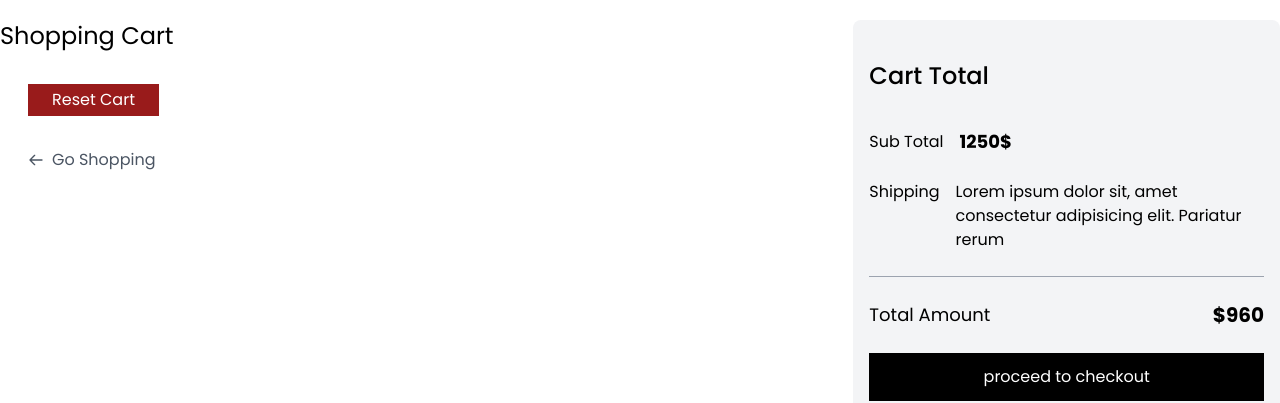
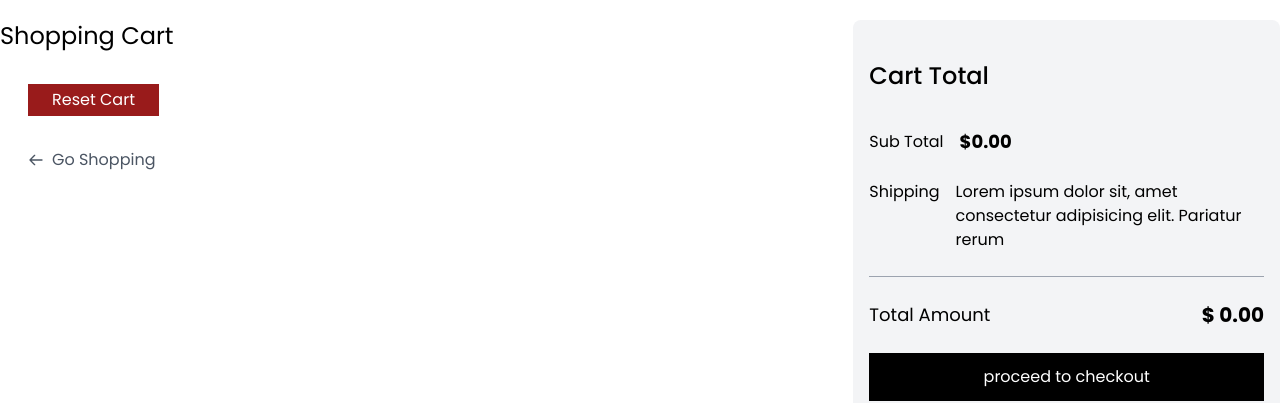
Before and after one commit to tanvir35web/e-shopping, a React (Vite) app: page /cart in a window 1280 px wide. Shown: the part 1100-1503 px from the top of the page. Built offline with nearby package versions, Linux system fonts and the light colour scheme.

Commit message:
product price and payment calculation done

```diff
--- a/src/components/cartItem.jsx
+++ b/src/components/cartItem.jsx
@@ -26,7 +26,7 @@ const CartItem = () => {
                 {productData.map((item) => (
                     <div
                         key={item._id}
-                        className="flex items-center justify-between gap-6 mt-6"
+                        className="flex items-center justify-between gap-6 mt-6 bg-gray-100 rounded-lg p-2"
                     >
                         <div className="flex items-center gap-2">
                             <MdOutlineClose
@@ -37,7 +37,7 @@ const CartItem = () => {
                                 className="text-xl text-gray-600 hover:text-red-600 cursor-pointer duration-300"
                             />
                             <img
-                                className="w-32 h-32 object-cover"
+                                className="w-36 h-36 object-cover rounded-lg"
                                 src={item.image}
                                 alt="product image"
                             />
--- a/src/pages/Cart.jsx
+++ b/src/pages/Cart.jsx
@@ -1,12 +1,18 @@
-import React from "react";
+import React, { useEffect, useState } from "react";
 import { useSelector } from "react-redux";
-import { cartImg } from "../assets";
 import CartItem from "../components/cartItem";
 
 const Cart = () => {
     const productData = useSelector((item) => item.shopping.productData);
-    console.log(productData);
-
+    const [totalAmount, setTotalAmount] = useState("");
+    useEffect(() => {
+        let price = 0;
+        productData.map((item) => {
+            price += item.price * item.quantity;
+            return price;
+        });
+        setTotalAmount(price.toFixed(2));
+    }, [productData]);
     return (
         <div>
             <img
@@ -21,21 +27,23 @@ const Cart = () => {
                     <div className="flex flex-col border-b-[1px] gap-6 border-b-gray-400 pb-6">
                         <h2 className="text-2xl font-medium">Cart Total</h2>
                         <p className="flex items-center gap-4 mt-3 text-base">
-                            Sub Total{" "}
-                            <span className="font-bold text-lg"> 1250$ </span>
+                            Sub Total
+                            <span className="font-bold text-lg">
+                                ${totalAmount}
+                            </span>
                         </p>
                         <p className="flex items-start gap-4 text-base">
-                            Shipping{" "}
+                            Shipping
                             <span className="">
-                                {" "}
+
                                 Lorem ipsum dolor sit, amet consectetur
                                 adipisicing elit. Pariatur rerum
                             </span>
                         </p>
                     </div>
                     <p className="flex justify-between mt-6  text-lg">
-                        Total Amount{" "}
-                        <span className="font-bold text-xl"> $960 </span>
+                        Total Amount
+                    <span className="font-bold text-xl"> $ {totalAmount} </span>
                     </p>
                     <button className="bg-black text-white text-base w-full py-3 mt-6 hover:bg-gray-800 duration-200">
                         proceed to checkout
```
